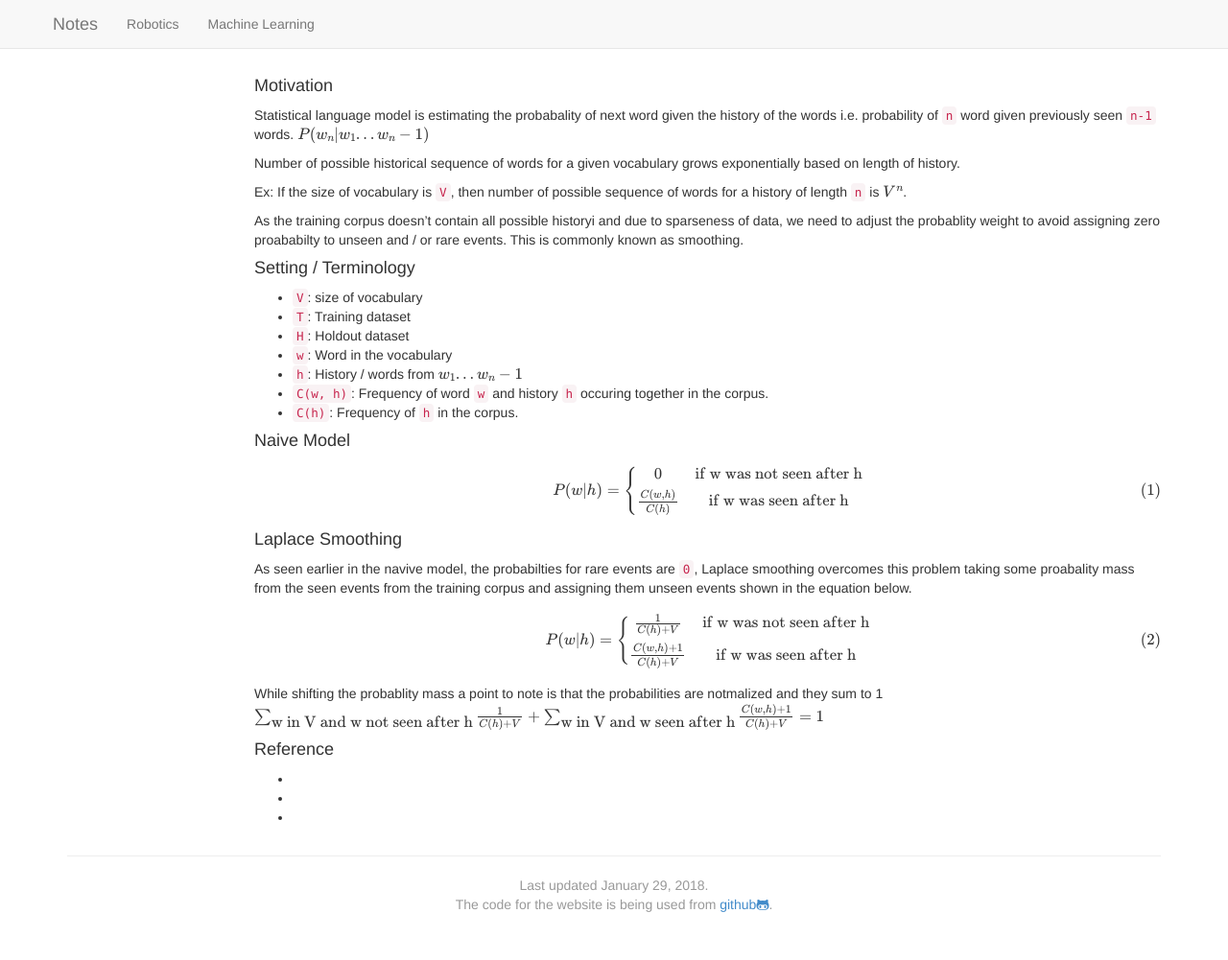
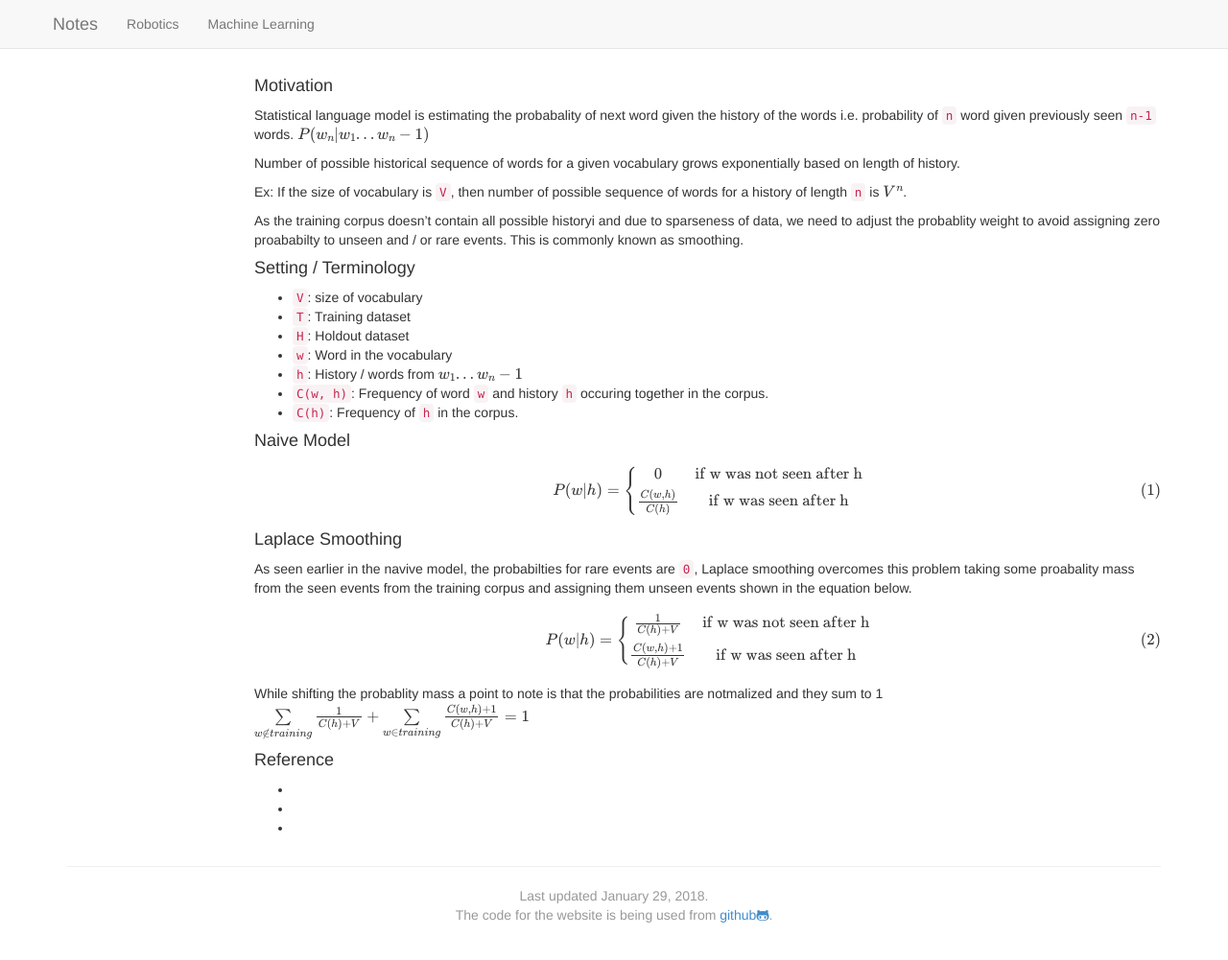
Before and after one commit to argmin/argmin.github.io, a Jekyll site: the page built from ml/smoothing.md, in a window 1280 px wide and 1004 px high. Shown: the top 1001 px of the window at 96% size. Built offline with Jekyll 4.4.1, drawn with Linux system fonts in a browser that asks for light colours; nearby versions of some CDN libraries; formulas are drawn with MathJax 3.

Commit message:
Laplace smoothing

```diff
--- a/ml/smoothing.md
+++ b/ml/smoothing.md
@@ -47,7 +47,7 @@ $$
 
 While shifting the probablity mass a point to note is that the probabilities are notmalized and they sum to 1
 $$
-\sum_\mbox{w in V and w not seen after h} \frac{1}{C(h) + V} + \sum_\mbox{w in V and w seen after h}\frac{C(w,h)+1}{C(h) + V} = 1
+\sum_\limits{w \notin training} \frac{1}{C(h) + V} + \sum_\limits{w \in training}\frac{C(w,h)+1}{C(h) + V} = 1
 $$
 
 
```
